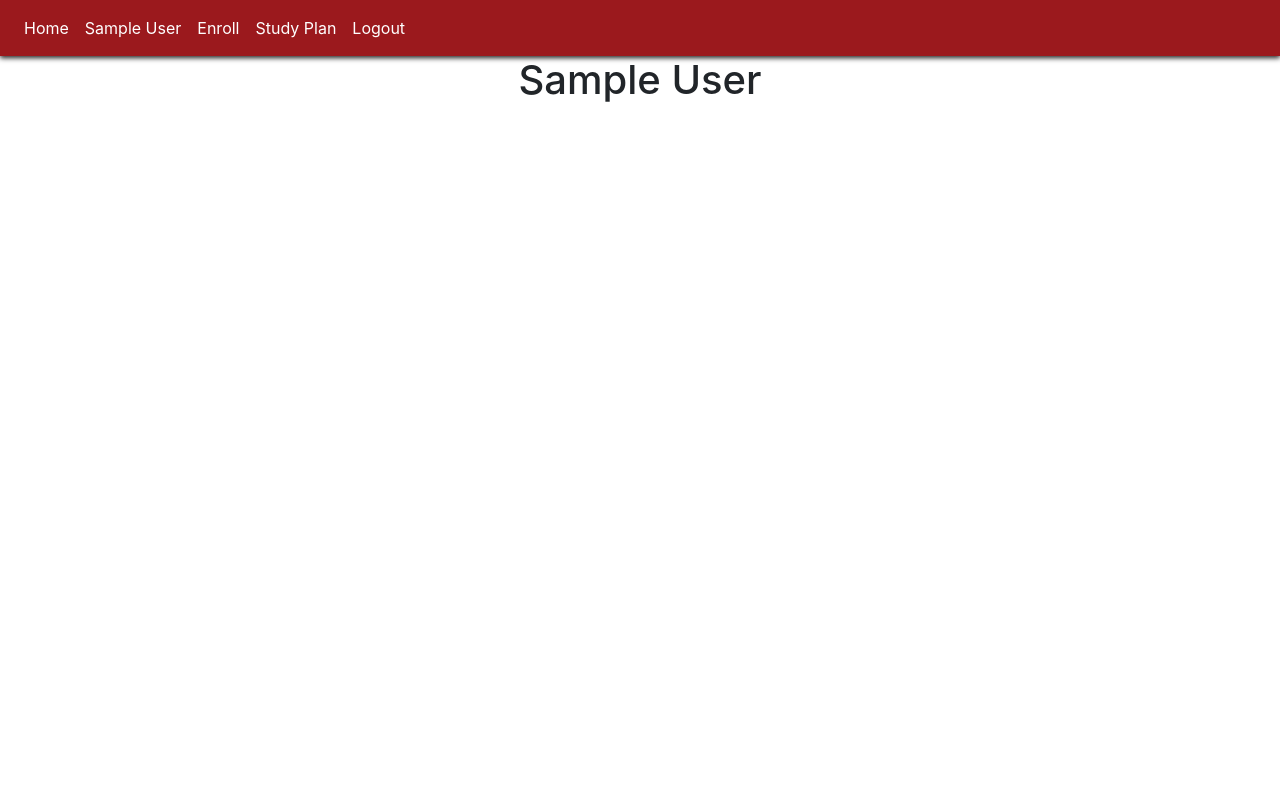
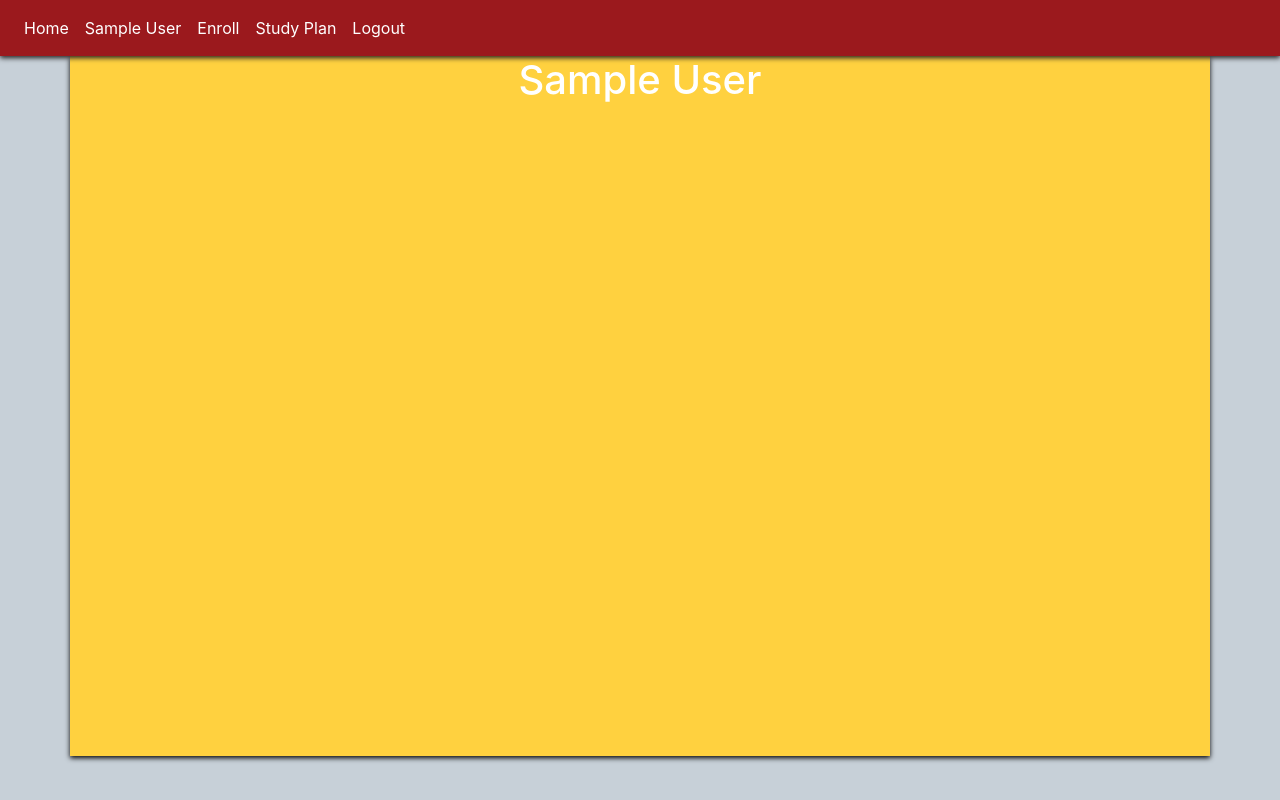
Before and after one commit to peeravichsin/DSI324, a Flask app: page /profile in a window 1280 px wide. Run offline with Flask 2, Linux system fonts and the light colour scheme; the visitor is signed in with stand-in values (Sample User, id 1); some libraries are stand-ins or nearby versions.

Commit message:
a bit decorate website

```diff
--- a/app.py
+++ b/app.py
@@ -2,9 +2,9 @@
 import os
 import pathlib
 from flask_login import current_user
-
+from flask_sqlalchemy import SQLAlchemy
 import requests
-from flask import Flask, session, abort, redirect, request,render_template
+from flask import Flask, session, abort, redirect, request,render_template,flash
 from google.oauth2 import id_token
 from google_auth_oauthlib.flow import Flow
 from pip._vendor import cachecontrol
@@ -29,15 +29,15 @@ flow = Flow.from_client_secrets_file(
 
 ##################################################################### Setup mySQL ################################################################
 
-
+# app.config['SQLALCHEMY_DATABASE_URI'] = 'mysql://root:password@localhost/dsi324'
 
 
 ##################################################################### Setup mySQL ################################################################
 
 
 
+##################################################################### Login ######################################################################
 
-                                                                ### Login ###
 
 def login_is_required(function):
     def wrapper(*args, **kwargs):
@@ -76,19 +76,24 @@ def callback():
 
     session["google_id"] = id_info.get("sub")
     session["name"] = id_info.get("name")
-    return redirect("/auth_home",session['name'])
+    flash(f'Welcome { session["name"] }', category='success')
+    return redirect("/auth_home")
 
 
 @app.route("/logout")
 def logout():
     session.clear()
     return redirect("/")
-                                                                ### Login ###
+
+##################################################################### Login ######################################################################
 
 
 
 
-                                                                ### RenderTemplate ###
+
+
+##################################################################### RenderTemplate #############################################################
+
 
 
 @app.route("/")
@@ -113,13 +118,17 @@ def auth_home():
     return render_template('auth_home.html')
 
 
-                                                                ### RenderTemplate ###
+##################################################################### RenderTemplate #############################################################
 
 
 
-                                                                ### RunApp ###
+
+
+
+
+##################################################################### RunApp #####################################################################
 
 if __name__ == "__main__":
     app.run(debug=True)
 
-                                                                ### RunApp ###
+##################################################################### RunApp #####################################################################
--- a/templates/auth_base.html
+++ b/templates/auth_base.html
@@ -19,7 +19,9 @@
     <title>{% block title %}Home{% endblock %}</title>
     <style>
       /* Modify the background color */
-
+      body{
+        background-color: #c7d0d8;
+      }
       .navbar-custom {
           background-color: #9B191D;
           box-shadow:0px 2px 5px rgb(32, 32, 32);
@@ -42,7 +44,12 @@
       .form {
         align-content: center;
       }
-
+      .container{
+        width: auto;
+        height: 700px;
+        background-color: #ffff;
+        box-shadow:0px 2px 5px #000;
+      }
 
 
   </style>
@@ -64,7 +71,7 @@
       <div class="collapse navbar-collapse" id="navbar">
         <div class="navbar-nav">
             <a class="nav-item nav-link " id="auth_home" href="/auth_home">Home</a>
-            <a class="nav-item nav-link " id="profile" href="/profile">{{session["name"]}}</a>
+            <a class="nav-item nav-link " id="profile" href="/profile">{{session["name"] | title}}</a>
             <a class="nav-item nav-link " id="enroll" href="/enroll">Enroll</a>
             <a class="nav-item nav-link " id="studyplan" href="/studyplan">Study Plan</a>
             <a class="nav-item nav-link " id="logout" href="/logout">Logout</a>
--- a/templates/auth_home.html
+++ b/templates/auth_home.html
@@ -1,7 +1,6 @@
 {% extends "auth_base.html" %} {% block title %}Home{% endblock %}
 {% block content %}
 
-      <h1 align="center">Welcome {{session['name']}}</h1>
 
     <style>
 
@@ -9,10 +8,10 @@
         display: block;
         margin-left: auto;
         margin-right: auto;
-        width: 50%;
+
       }
     </style>
-    <img src="../static/Dance.gif" alt="Dance">
+
 
 
     {% endblock %}
--- a/templates/profile.html
+++ b/templates/profile.html
@@ -3,14 +3,21 @@
 <style>
 
 .Name{
-    padding-top: 50px;
+    /* margin-top: 100px; */
+    color: #ffffff;
+}
+.container{
+        width: auto;
+        height: 700px;
+        background-color: #FFD13F;
+        box-shadow:0px 2px 5px #000;
 }
 
+</style>
 
-</style>
-<div class="'Name">
-    <h1 align="center"> {{session['name']}} </h1>
-</div>
+    <div class="Name">
+        <h1 align="center"> {{session['name'] | title }} </h1>
+    </div>
 
 
 
```
Also changed, not shown: CreateDB.py (added, +9 -0 lines), templates/base.html (+18 -2 lines), templates/home.html (+8 -8 lines), templates/login.html (+6 -5 lines), static/S__86466601.jpg (added), static/ci-logo.svg (added).
